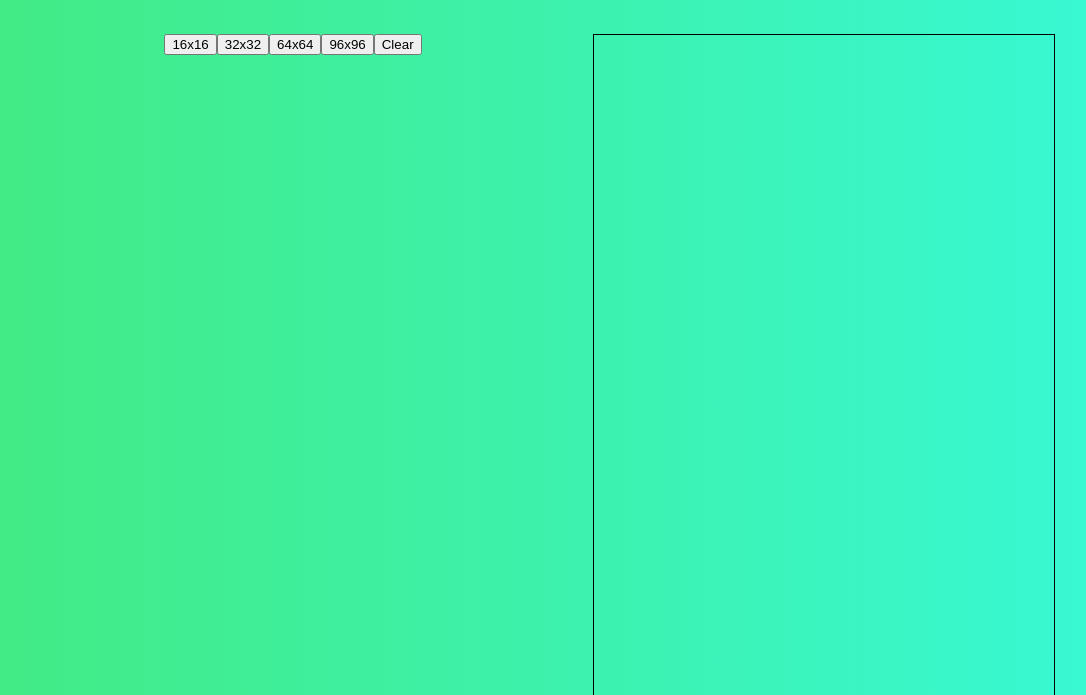
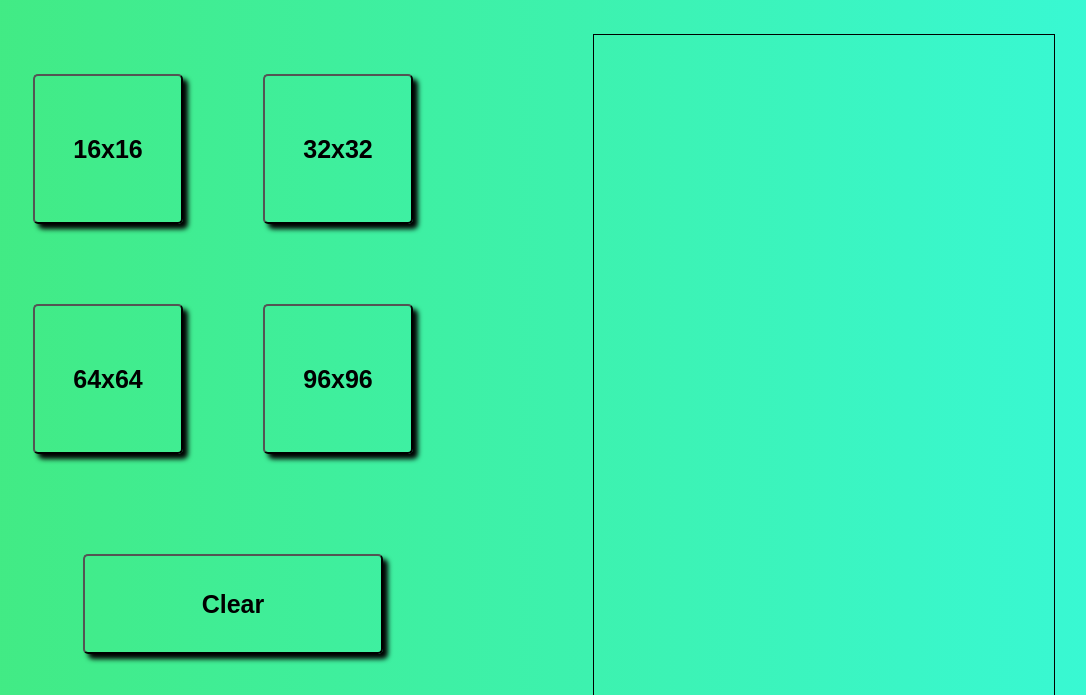
Before and after one commit to itsreisv/etch-a-sketch, a plain HTML site: page index.html in a window 1280 px wide. Shown: the part 105-800 px from the top of the page, without its empty margins (135-1221 px from the left). Drawn offline with Linux system fonts and the light colour scheme.

Commit message:
added finaly box positions

```diff
--- a/index.html
+++ b/index.html
@@ -14,13 +14,23 @@
     <h1>Etch-a-Sketch</h1>
 </div>
 
+
+
+
 <div class="options">
-    <button id="sizeOne">16x16</button>
-    <button id="sizeTwo">32x32</button>
-    <button id="sizeThree">64x64</button>
-    <button id="sizeFour">96x96</button>
-    <button id="clear">Clear</button>
+    <div class="top">
+    <button class="btn" id="sizeOne">16x16</button>
+    <button class="btn" id="sizeTwo">32x32</button>
+    <button class="btn" id="sizeThree">64x64</button>
+    <button class="btn" id="sizeFour">96x96</button>
+    <div class="clear">
+        <button class="clr" id="clear">Clear</button>
+    </div>
+    </div>
+
 </div>
+
+
 
 
 <div class="parent">
@@ -31,6 +41,9 @@
 
 
 
+<div class="footer">
+    <h3>Copyright © Reis VanderPol 2023</h3>
+</div>
 
 
 
```
